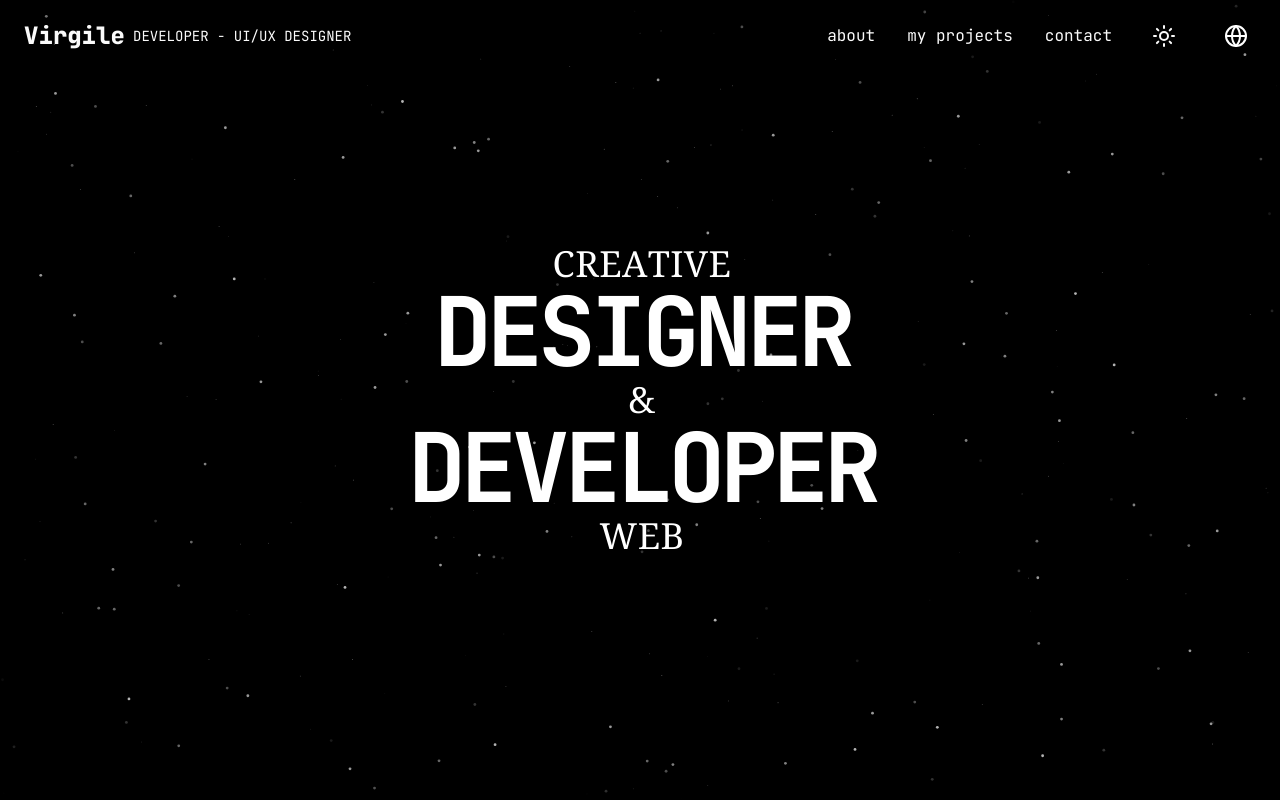
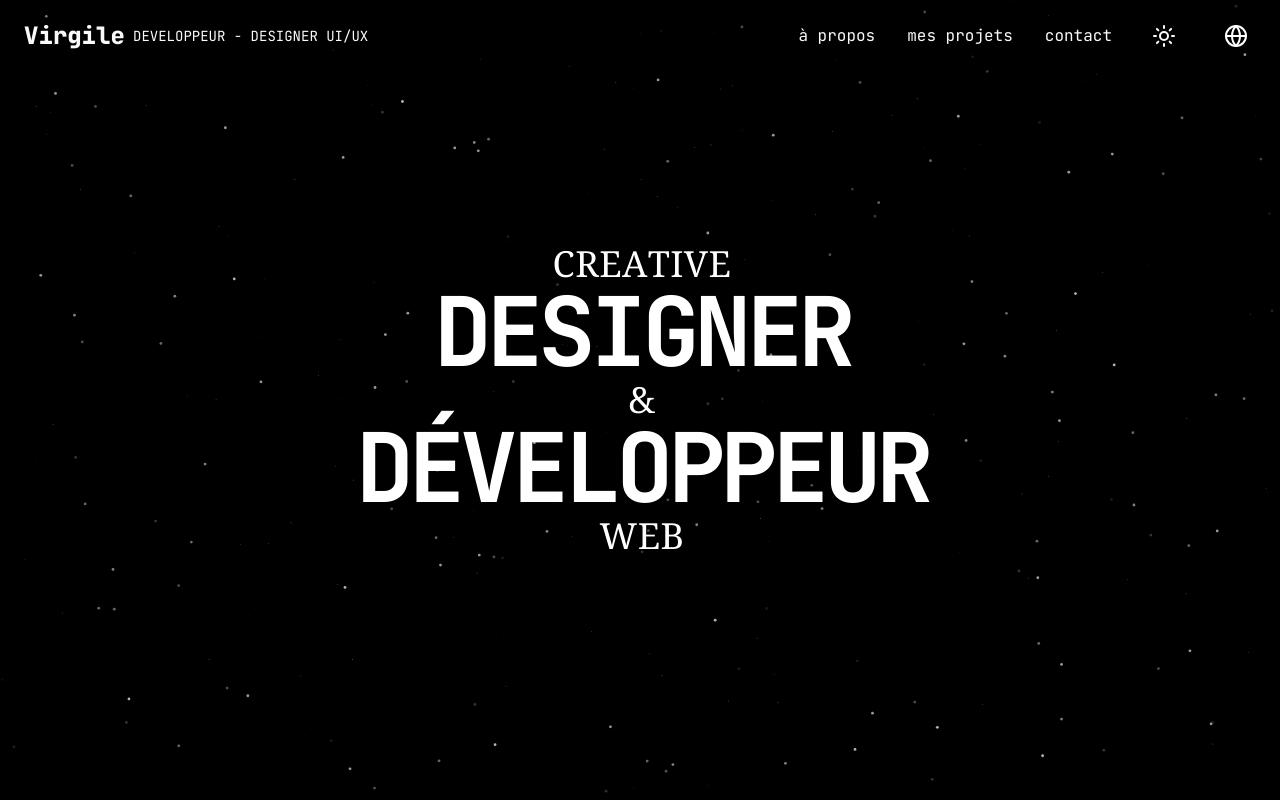
Before and after one commit to Virguiles/portfoliov01, a Next.js app: page / in a window 1280 px wide. Shown: the top 800 px of the page. Built offline with nearby package versions, Linux system fonts and the light colour scheme; a web font is replaced by a local one.

Commit message:
hydratation01

```diff
--- a/app/components/Hero.tsx
+++ b/app/components/Hero.tsx
@@ -3,9 +3,30 @@
 import { HeroParticle } from "../../components/HeroParticle";
 import { GradualSpacing } from "@/app/components/ui/gradual-spacing";
 import { useTranslation } from "react-i18next";
+import { useState, useEffect } from "react";
 
 export default function HeroSection() {
     const { t } = useTranslation();
+    const [isMounted, setIsMounted] = useState(false);
+
+    useEffect(() => {
+        setIsMounted(true);
+    }, []);
+
+    // Textes pour SSR et premier rendu client (français)
+    const ssrHeroCreativeText = "CREATIVE";
+    const ssrHeroDesignerText = "DESIGNER";
+    const ssrHeroAndText = "&";
+    const ssrHeroDeveloperText = "DÉVELOPPEUR";
+    const ssrHeroWebText = "WEB";
+
+    // Textes conditionnels
+    const heroCreativeText = isMounted ? t("hero_creative") : ssrHeroCreativeText;
+    const heroDesignerText = isMounted ? t("hero_designer") : ssrHeroDesignerText;
+    const heroAndText = isMounted ? t("hero_and") : ssrHeroAndText;
+    const heroDeveloperText = isMounted ? t("hero_developer") : ssrHeroDeveloperText;
+    const heroWebText = isMounted ? t("hero_web") : ssrHeroWebText;
+
     return (
         <div className="relative min-h-screen h-screen w-full">
             <div className="absolute inset-0">
@@ -15,23 +36,23 @@ export default function HeroSection() {
                 <div className="w-full max-w-4xl px-4 sm:px-2">
                     <GradualSpacing
                         className="font-display text-left text-xl sm:text-lg font-serif -tracking-widest text-black dark:text-white md:text-4xl"
-                        text={t("hero_creative")}
+                        text={heroCreativeText}
                     />
                     <GradualSpacing
                         className="font-display text-left text-4xl sm:text-2xl font-bold -tracking-widest text-black dark:text-white md:text-8xl"
-                        text={t("hero_designer")}
+                        text={heroDesignerText}
                     />
                     <GradualSpacing
                         className="font-display text-left text-xl sm:text-lg font-serif -tracking-widest text-black dark:text-white md:text-4xl"
-                        text={t("hero_and")}
+                        text={heroAndText}
                     />
                     <GradualSpacing
                         className="font-display text-left text-4xl sm:text-2xl font-bold -tracking-widest text-black dark:text-white md:text-8xl"
-                        text={t("hero_developer")}
+                        text={heroDeveloperText}
                     />
                     <GradualSpacing
                         className="font-display text-left text-xl sm:text-lg font-serif -tracking-widest text-black dark:text-white md:text-4xl"
-                        text={t("hero_web")}
+                        text={heroWebText}
                     />
                 </div>
             </div>
--- a/app/components/Navbar.tsx
+++ b/app/components/Navbar.tsx
@@ -13,8 +13,24 @@ export default function Header() {
     const [mobileMenuOpen, setMobileMenuOpen] = useState(false);
     const dropdownRef = useRef<HTMLLIElement>(null);
     const { t } = useTranslation();
-    // Préchargement du texte pour améliorer le LCP
-    const developerText = t("developer");
+    const [isMounted, setIsMounted] = useState(false);
+
+    // Textes pour SSR et premier rendu client (français)
+    const ssrDeveloperText = "DEVELOPPEUR - DESIGNER UI/UX";
+    const ssrAboutText = "à propos";
+    const ssrProjectsText = "mes projets";
+    const ssrContactText = "contact";
+
+    // Le developerText utilisé pour le rendu et l'aria-label
+    // Si pas monté, utilise la version SSR. Si monté, utilise la traduction dynamique.
+    const developerText = isMounted ? t("developer") : ssrDeveloperText;
+    const aboutText = isMounted ? t("about") : ssrAboutText;
+    const projectsText = isMounted ? t("projects") : ssrProjectsText;
+    const contactText = isMounted ? t("contact") : ssrContactText;
+
+    useEffect(() => {
+        setIsMounted(true);
+    }, []);
 
     // Optimisation du LCP - Préchargement et optimisation
     useEffect(() => {
@@ -24,13 +40,12 @@ export default function Header() {
             setIsScrolled(window.scrollY > 10);
 
             // Indique au navigateur que cet élément est prioritaire
-            if (document.getElementById('developer-title')) {
-                // @ts-expect-error - La propriété importance n'est pas reconnue par TypeScript
-                if ('importance' in document.getElementById('developer-title')) {
-                    // @ts-expect-error - La propriété importance n'est pas reconnue par TypeScript
-                    document.getElementById('developer-title').importance = 'high';
-                }
-            }
+            // const devTitleElement = document.getElementById('developer-title');
+            // if (devTitleElement) {
+            //     if ('importance' in devTitleElement && typeof (devTitleElement as any).importance !== 'undefined') {
+            //         (devTitleElement as any).importance = 'high';
+            //     }
+            // }
         }
     }, []);
 
@@ -103,7 +118,7 @@ export default function Header() {
                                 className="text-base font-[var(--font-jetbrains-mono)] text-white-700 hover:text-purple-500 transition-colors duration-200"
                                 onClick={() => setMobileMenuOpen(false)}
                             >
-                                {t("about")}
+                                {aboutText}
                             </Link>
                         </li>
                         <li>
@@ -112,7 +127,7 @@ export default function Header() {
                                 className="text-base font-[var(--font-jetbrains-mono)] text-white-700 hover:text-purple-500 transition-colors duration-200"
                                 onClick={() => setMobileMenuOpen(false)}
                             >
-                                {t("projects")}
+                                {projectsText}
                             </Link>
                         </li>
                         <li>
@@ -121,7 +136,7 @@ export default function Header() {
                                 className="text-base font-[var(--font-jetbrains-mono)] text-white-700 hover:text-purple-500 transition-colors duration-200"
                                 onClick={() => setMobileMenuOpen(false)}
                             >
-                                {t("contact")}
+                                {contactText}
                             </Link>
                         </li>
                         <li>
@@ -170,7 +185,7 @@ export default function Header() {
                                     className="text-base font-[var(--font-jetbrains-mono)] text-gray-900 dark:text-white hover:text-purple-500 transition-colors duration-200"
                                     onClick={() => setMobileMenuOpen(false)}
                                 >
-                                    {t("about")}
+                                    {aboutText}
                                 </Link>
                             </li>
                             <li>
@@ -179,7 +194,7 @@ export default function Header() {
                                     className="text-base font-[var(--font-jetbrains-mono)] text-gray-900 dark:text-white hover:text-purple-500 transition-colors duration-200"
                                     onClick={() => setMobileMenuOpen(false)}
                                 >
-                                    {t("projects")}
+                                    {projectsText}
                                 </Link>
                             </li>
                             <li>
@@ -188,7 +203,7 @@ export default function Header() {
                                     className="text-base font-[var(--font-jetbrains-mono)] text-gray-900 dark:text-white hover:text-purple-500 transition-colors duration-200"
                                     onClick={() => setMobileMenuOpen(false)}
                                 >
-                                    {t("contact")}
+                                    {contactText}
                                 </Link>
                             </li>
                             <li>
--- a/i18n.ts
+++ b/i18n.ts
@@ -193,17 +193,20 @@ if (typeof window === 'undefined') {
 }
 // Initialisation côté client avec backend HTTP
 else {
+  if (!i18n.isInitialized) {
     i18n
       .use(HttpBackend)
       .use(LanguageDetector)
       .use(initReactI18next)
       .init({
         ...i18nConfig,
+        lng: 'fr',
+        resources,
         backend: {
           loadPath: '/locales/{{lng}}/common.json',
         },
-      resources, // Inclure également les ressources par défaut pour éviter des erreurs de rendu
       });
+  }
 }
 
 export default i18n;
```
Lines whose indentation alone changed are shown as unchanged.
